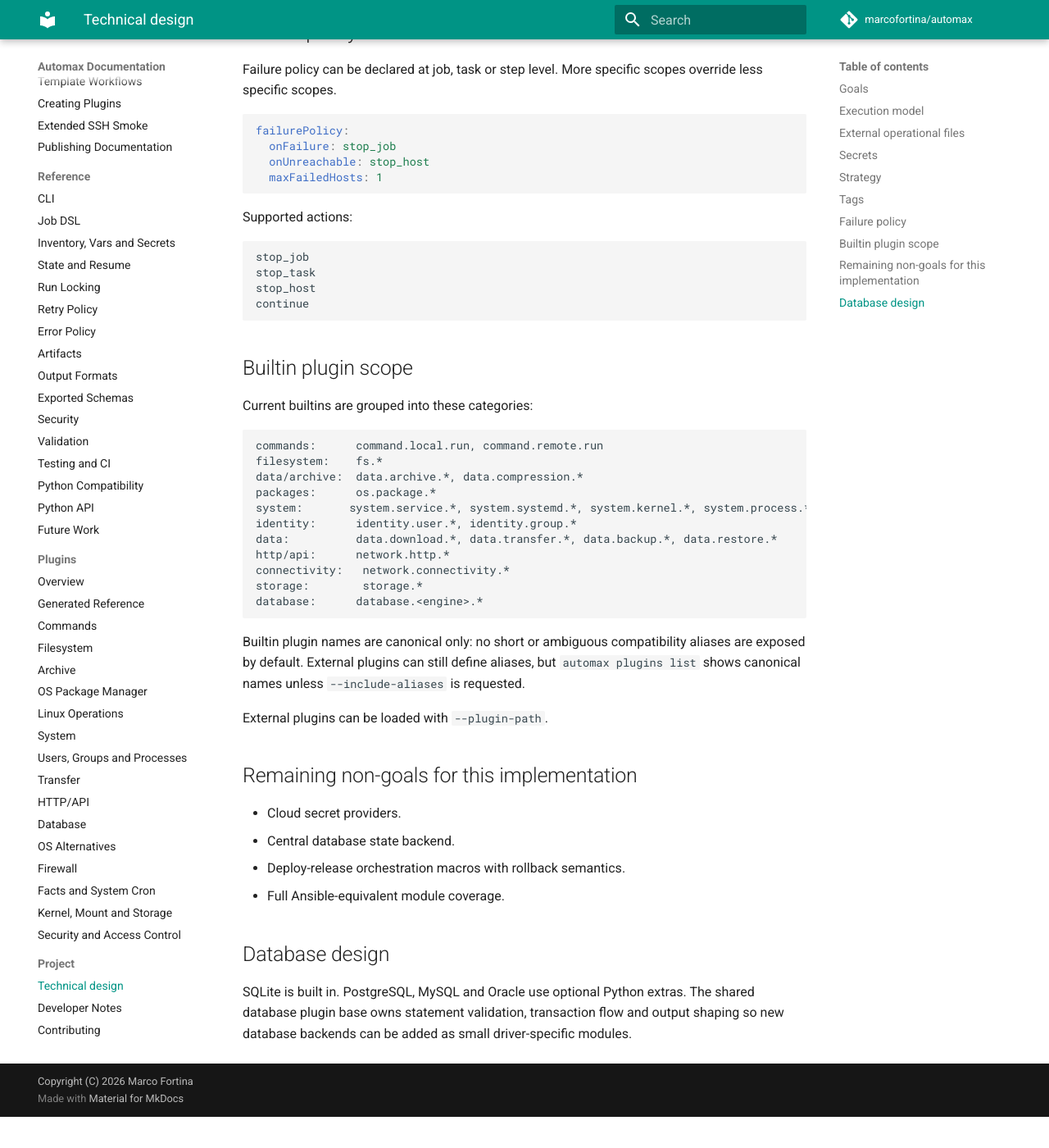
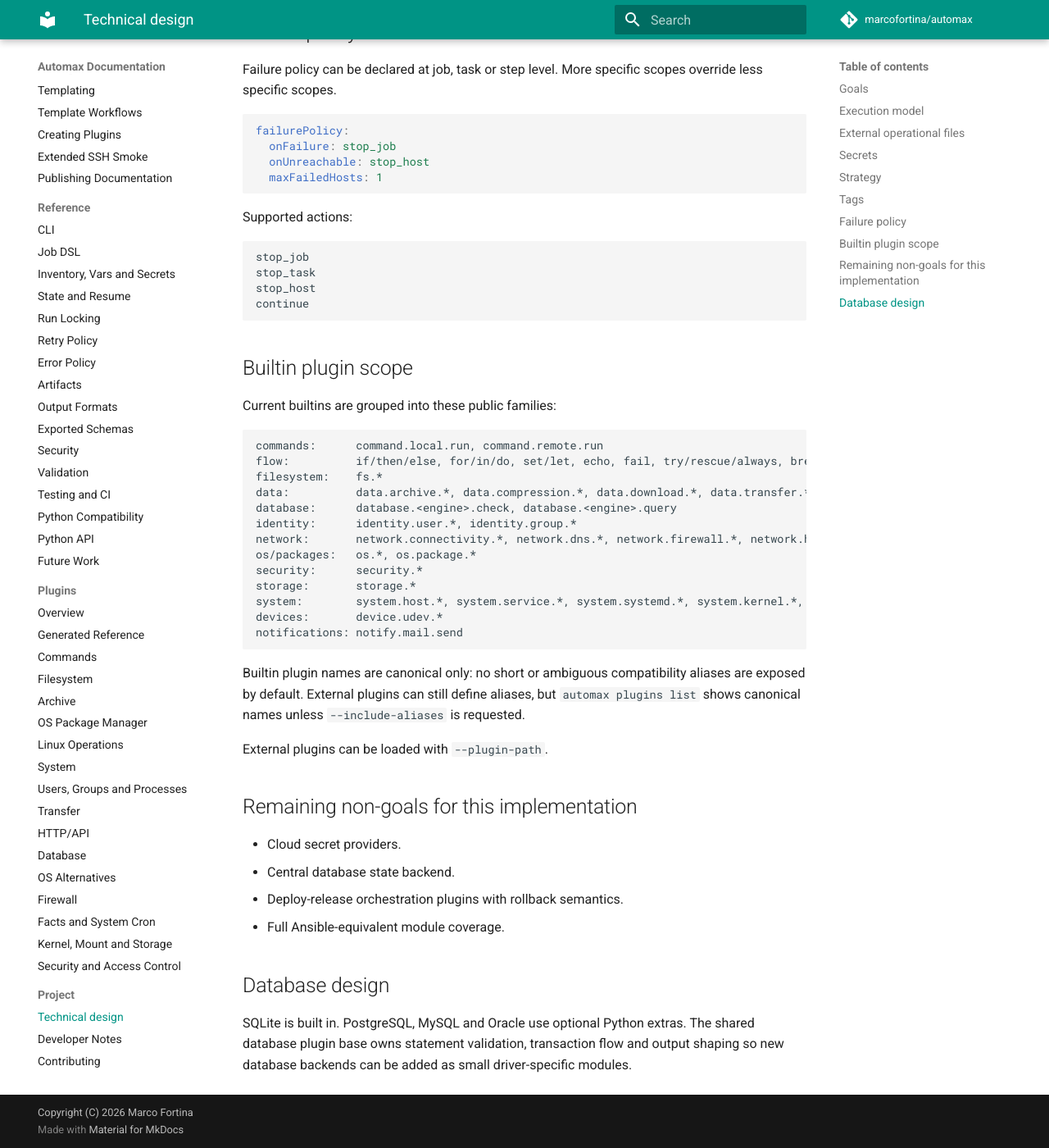
Before and after one commit to marcofortina/automax, an MkDocs documentation site: the page built from docs/TECHNICAL_DESIGN.md, in a window 1280 px wide and 1400 px high, scrolled down 2055 px. Shown: the whole window at 82% size. Built offline with MkDocs 1.6.1 and Material for MkDocs 9.7.7, drawn with Linux system fonts in a browser that asks for light colours; comment, search, counter and statistics services are not loaded; before the commit the page ends 3417 px from its top, so only the background shows below that.

Commit message:
Align docs with canonical plugin families

````diff
--- a/docs/TECHNICAL_DESIGN.md
+++ b/docs/TECHNICAL_DESIGN.md
@@ -111,20 +111,22 @@
 
 ## Builtin plugin scope
 
-Current builtins are grouped into these categories:
+Current builtins are grouped into these public families:
 
 ```text
 commands:      command.local.run, command.remote.run
+flow:          if/then/else, for/in/do, set/let, echo, fail, try/rescue/always, break/continue
 filesystem:    fs.*
-data/archive:  data.archive.*, data.compression.*
-packages:      os.package.*
-system:       system.service.*, system.systemd.*, system.kernel.*, system.process.*, system.cron.*, system.journal.*, system.log.*
+data:          data.archive.*, data.compression.*, data.download.*, data.transfer.*, data.backup.*, data.restore.*
+database:      database.<engine>.check, database.<engine>.query
 identity:      identity.user.*, identity.group.*
-data:          data.download.*, data.transfer.*, data.backup.*, data.restore.*
-http/api:      network.http.*
-connectivity:   network.connectivity.*
-storage:        storage.*
-database:      database.<engine>.*
+network:       network.connectivity.*, network.dns.*, network.firewall.*, network.http.*, network.link.*, network.route.*
+os/packages:   os.*, os.package.*
+security:      security.*
+storage:       storage.*
+system:        system.host.*, system.service.*, system.systemd.*, system.kernel.*, system.process.*, system.cron.*, system.journal.*, system.log.*
+devices:       device.udev.*
+notifications: notify.mail.send
 ```
 
 Builtin plugin names are canonical only: no short or ambiguous compatibility aliases
@@ -138,7 +140,7 @@
 
 - Cloud secret providers.
 - Central database state backend.
-- Deploy-release orchestration macros with rollback semantics.
+- Deploy-release orchestration plugins with rollback semantics.
 - Full Ansible-equivalent module coverage.
 
 ## Database design
````
Also changed, not shown: README.md (+14 -12 lines), docs/guides/writing-jobs.md (+2 -2 lines), docs/index.md (+1 -1 lines), docs/plugins/commands.md (+1 -1 lines), docs/plugins/linux-operations.md (+8 -8 lines), docs/reference/future-work.md (+3 -3 lines), 1 other file.
